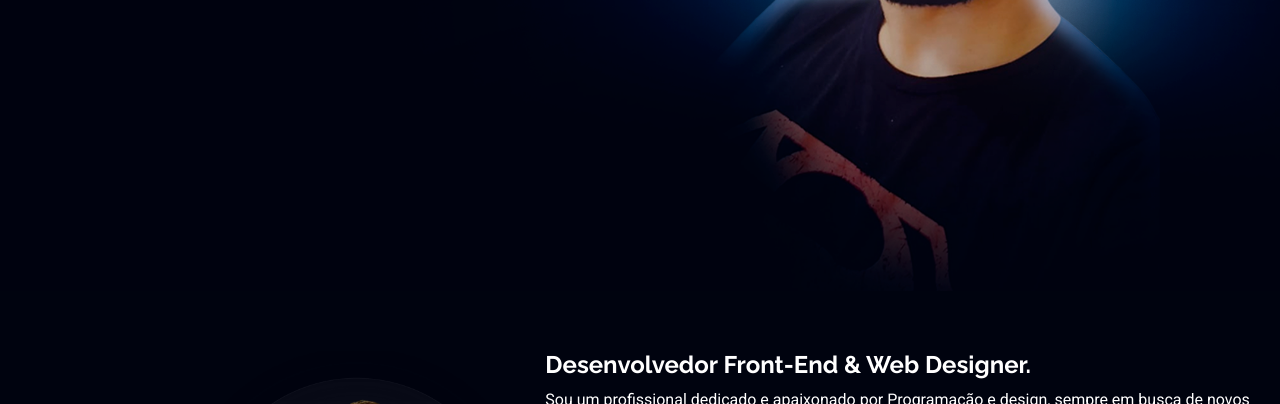
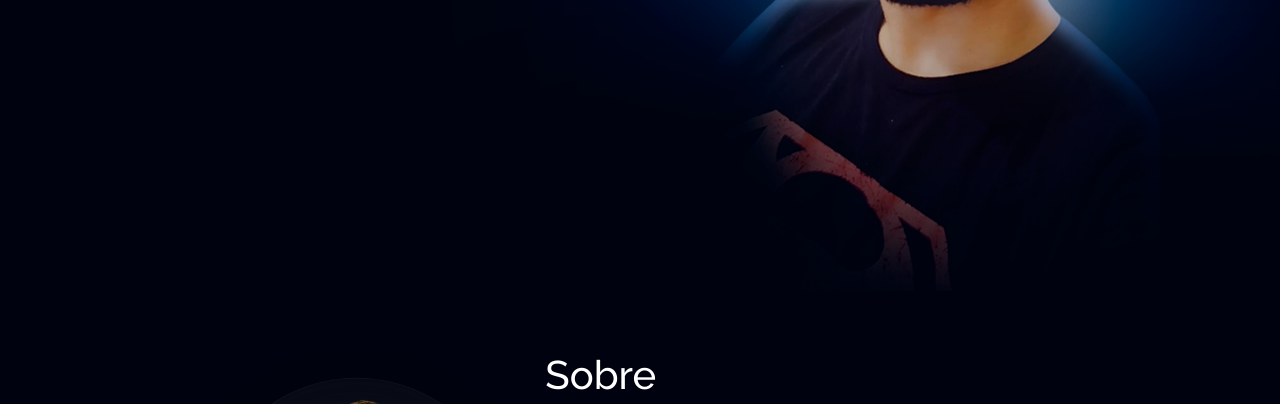
Before and after one commit to JoilsonJunior/meu-portfolio, a plain HTML site: page index.html in a window 1280 px wide. Shown: the part 509-913 px from the top of the page. Drawn offline with Linux system fonts and the light colour scheme.

Commit message:
Atualização do titulo Sobre

```diff
--- a/index.html
+++ b/index.html
@@ -88,7 +88,7 @@
             <img src="assets/img/perfil.png" class="img-fluid" alt="">
           </div>
           <div class="col-lg-8 content">
-            <h2>Desenvolvedor Front-End &amp; Web Designer.</h2>
+            <h1>Sobre</h1>
             <p>
               Sou um profissional dedicado e apaixonado por Programação e design, sempre em busca de novos desafios e oportunidades de aprendizado. Minha abordagem ao trabalho é guiada por um forte senso de inovação e um compromisso com a excelência. Valorizo a colaboração e acredito que as melhores soluções surgem através do trabalho em equipe e da troca de ideias.
             </p>
```
